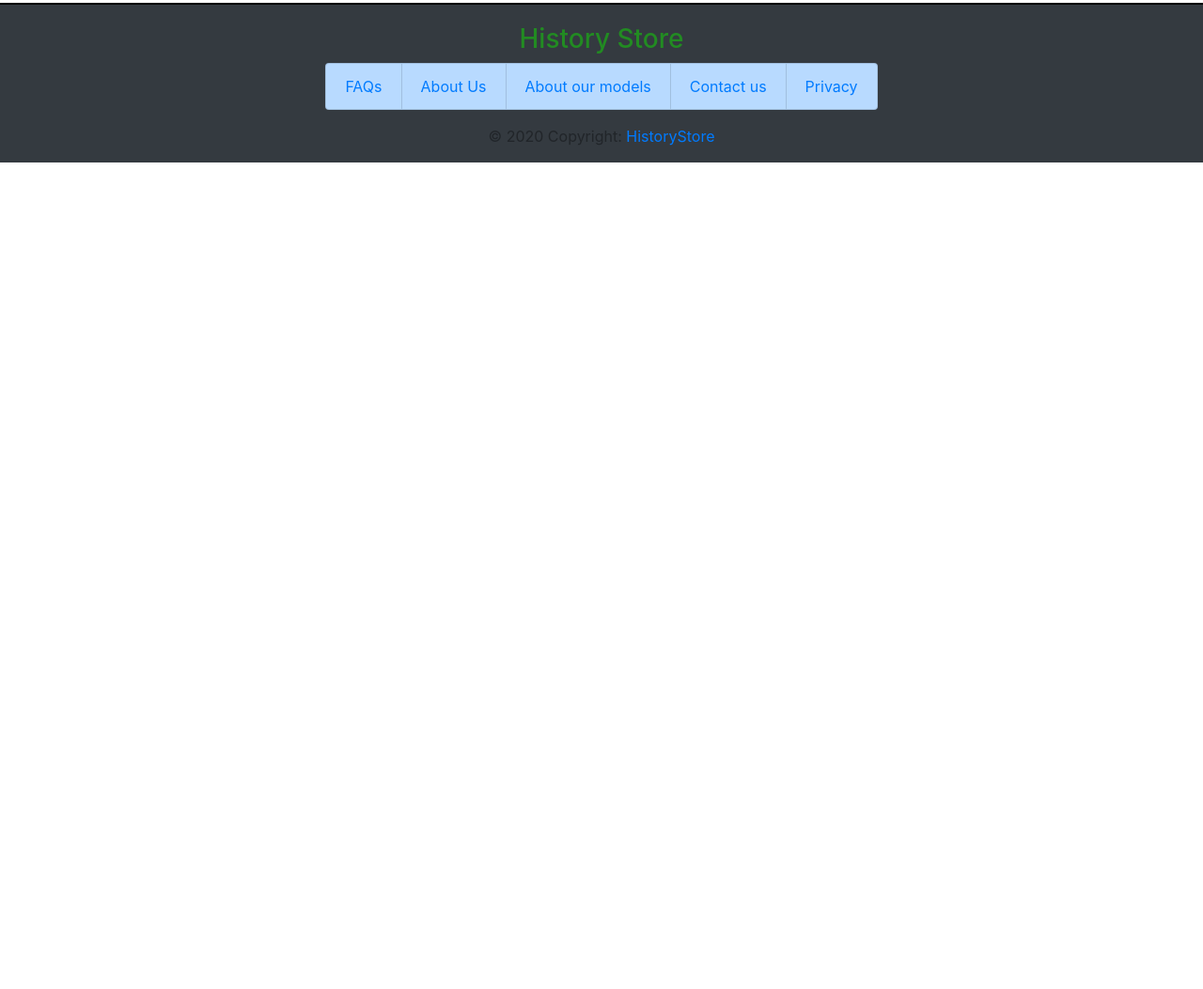
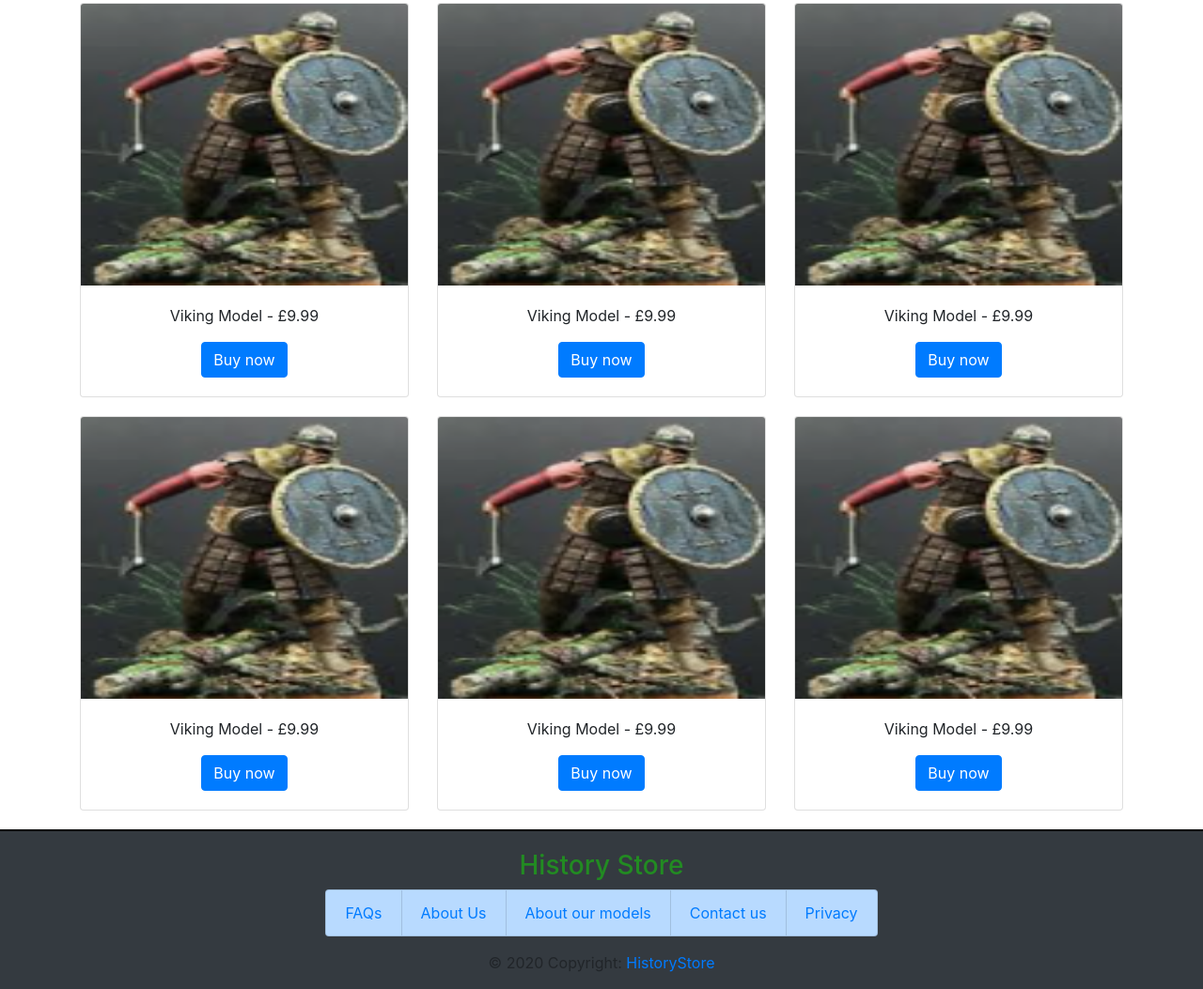
Before and after one commit to RJLgit/ShopWebsite, a plain HTML site: page onlineStore.html in a window 1280 px wide. Shown: the part 379-1432 px from the top of the page at 94% size. Before the commit the page ends 800 px from the top, so only its background shows below. Drawn offline with nearby package versions, Linux system fonts and the light colour scheme.

Commit message:
Added card views for each the store items

```diff
--- a/onlineStore.html
+++ b/onlineStore.html
@@ -77,6 +77,71 @@
 
    </div>
 
+   <div class="container text-center">
+      <div class="row storeItemRows">
+        <div class="col-sm-4">
+      <div class="card">
+  <img class="card-img-top" src="Images/Items/VikingModel.PNG" alt="Viking Model">
+  <div class="card-body">
+    <p class="card-text">Viking Model - £9.99</p>
+    <button class="btn btn-primary" id="newItemOneButton">Buy now</button>
+  </div>
+</div>
+    </div>
+    <div class="col-sm-4">
+      <div class="card">
+  <img class="card-img-top" src="Images/Items/VikingModel.PNG" alt="Viking Model">
+  <div class="card-body">
+    <p class="card-text">Viking Model - £9.99</p>
+    <button class="btn btn-primary" id="newItemOneButton">Buy now</button>
+  </div>
+</div>
+    </div>
+    <div class="col-sm-4">
+      <div class="card">
+  <img class="card-img-top" src="Images/Items/VikingModel.PNG" alt="Viking Model">
+  <div class="card-body">
+    <p class="card-text">Viking Model - £9.99</p>
+    <button class="btn btn-primary" id="newItemOneButton">Buy now</button>
+  </div>
+</div>
+    </div>
+
+      </div>
+
+      <div class="row storeItemRows">
+        <div class="col-sm-4">
+      <div class="card">
+  <img class="card-img-top" src="Images/Items/VikingModel.PNG" alt="Viking Model">
+  <div class="card-body">
+    <p class="card-text">Viking Model - £9.99</p>
+    <button class="btn btn-primary" id="newItemOneButton">Buy now</button>
+  </div>
+</div>
+    </div>
+    <div class="col-sm-4">
+      <div class="card">
+  <img class="card-img-top" src="Images/Items/VikingModel.PNG" alt="Viking Model">
+  <div class="card-body">
+    <p class="card-text">Viking Model - £9.99</p>
+    <button class="btn btn-primary" id="newItemOneButton">Buy now</button>
+  </div>
+</div>
+    </div>
+    <div class="col-sm-4">
+      <div class="card">
+  <img class="card-img-top" src="Images/Items/VikingModel.PNG" alt="Viking Model">
+  <div class="card-body">
+    <p class="card-text">Viking Model - £9.99</p>
+    <button class="btn btn-primary" id="newItemOneButton">Buy now</button>
+  </div>
+</div>
+    </div>
+
+      </div>
+
+   </div>
+
 <footer class="page-footer bg-dark">
 
   <!-- Footer Links -->
--- a/style.css
+++ b/style.css
@@ -53,3 +53,6 @@ h3 {
 	height: 300px;
 	opacity: 0.5;
 }
+.storeItemRows {
+	margin-top: 20px;
+}
```
Also changed, not shown: behaviour.js (added).
